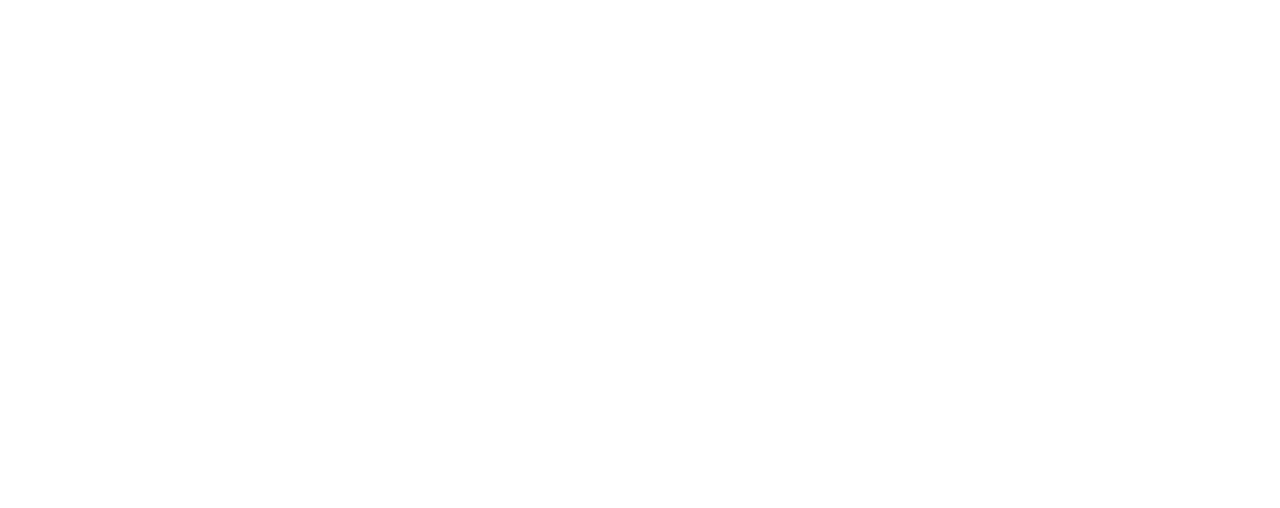
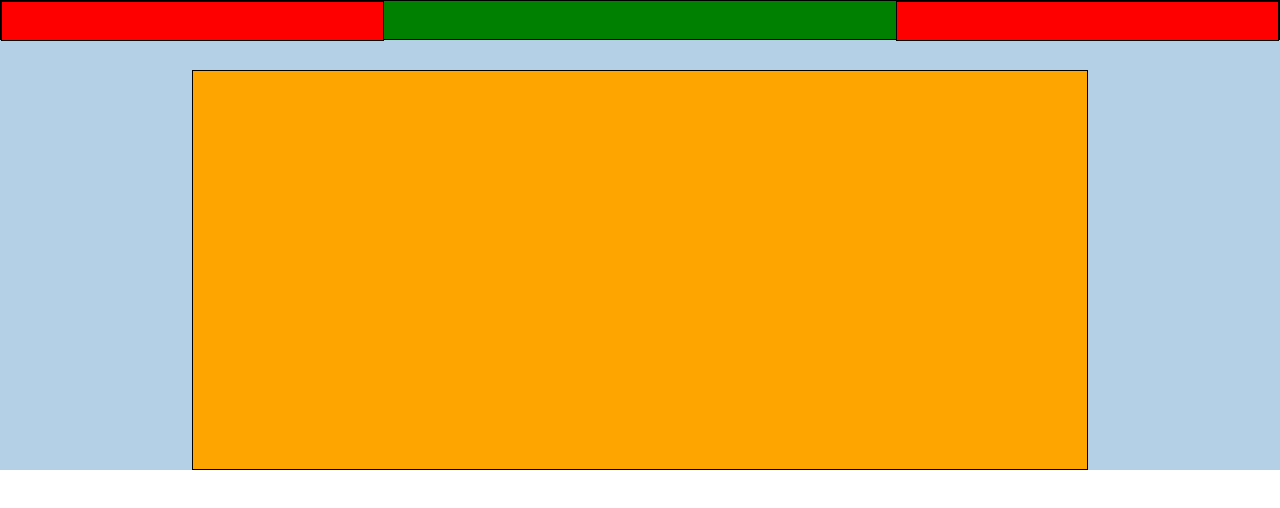
Before and after one commit to yleniapregnolato/htmlcss-dropbox, a plain HTML site: page index.html in a window 1280 px wide. Drawn offline with Linux system fonts and the light colour scheme.

Commit message:
feat: header completed

```diff
--- a/css/style.css
+++ b/css/style.css
@@ -8,3 +8,55 @@
 img {
     max-width: 100%;
 }
+
+main {
+    padding-top: auto;
+}
+/* common */
+.container-big {
+    width: 70%;
+    /* debug */
+    background-color: orange;
+    border: 1px solid black;
+    height: 400px;
+}
+/* utilites */
+:root {
+    --header-heght: 40px;
+    --foter-height: 150px;
+    --hero-color: #B4D0E7;
+}
+/* header */
+.header {
+    display: flex;
+    justify-content: space-between;
+    position: fixed;
+    top: 0;
+    left: 0;
+    width: 100%;
+    z-index: 999;
+    /* debug */
+    height: var(--header-heght);
+    background-color: green;
+    border: 1px solid black;
+}
+
+.logo, .login {
+    width: 30%;
+    /* debug */
+    background-color: red;
+    height: var(--header-heght);
+    border: 1px solid black;
+}
+/* /header */
+
+/* main */
+/* hero */
+.hero {
+   background-color: var(--hero-color);
+   padding-top: 70px;
+   display: flex;
+   justify-content: center;
+}
+/* /hero */
+/* main */
--- a/index.html
+++ b/index.html
@@ -1,5 +1,6 @@
 <!DOCTYPE html>
 <html lang="en">
+
 <head>
     <meta charset="UTF-8">
     <meta name="viewport" content="width=device-width, initial-scale=1.0">
@@ -10,7 +11,27 @@
         integrity="sha512-DTOQO9RWCH3ppGqcWaEA1BIZOC6xxalwEsw9c2QQeAIftl+Vegovlnee1c9QX4TctnWMn13TZye+giMm8e2LwA=="
         crossorigin="anonymous" referrerpolicy="no-referrer" />
 </head>
+
 <body>
+    <!-- header -->
+    <!-- banner -->
+    <div class="header">
+        <div class="logo"></div>
+        <div class="login"></div>
+    </div>
+    <!-- /banner -->
+    <!-- /header -->
+    <!-- main -->
+    <main>
+        <!-- hero -->
+        <div class="hero">
+            <div class="container-big"></div>
+        </div>
+        <!-- /hero -->
+        <!-- /main -->
+    </main>
+    <!-- footer -->
+    <!-- /footer -->
+</body>
 
-</body>
 </html>
```
